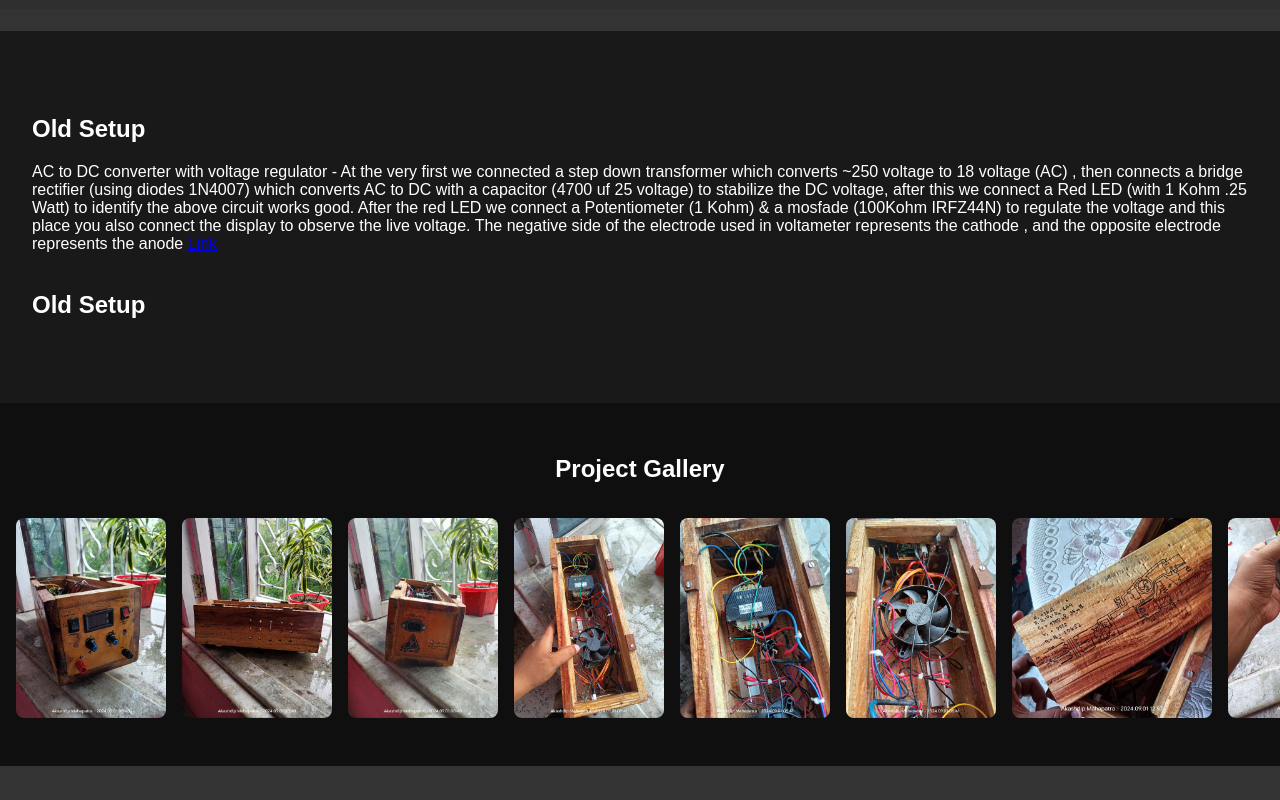
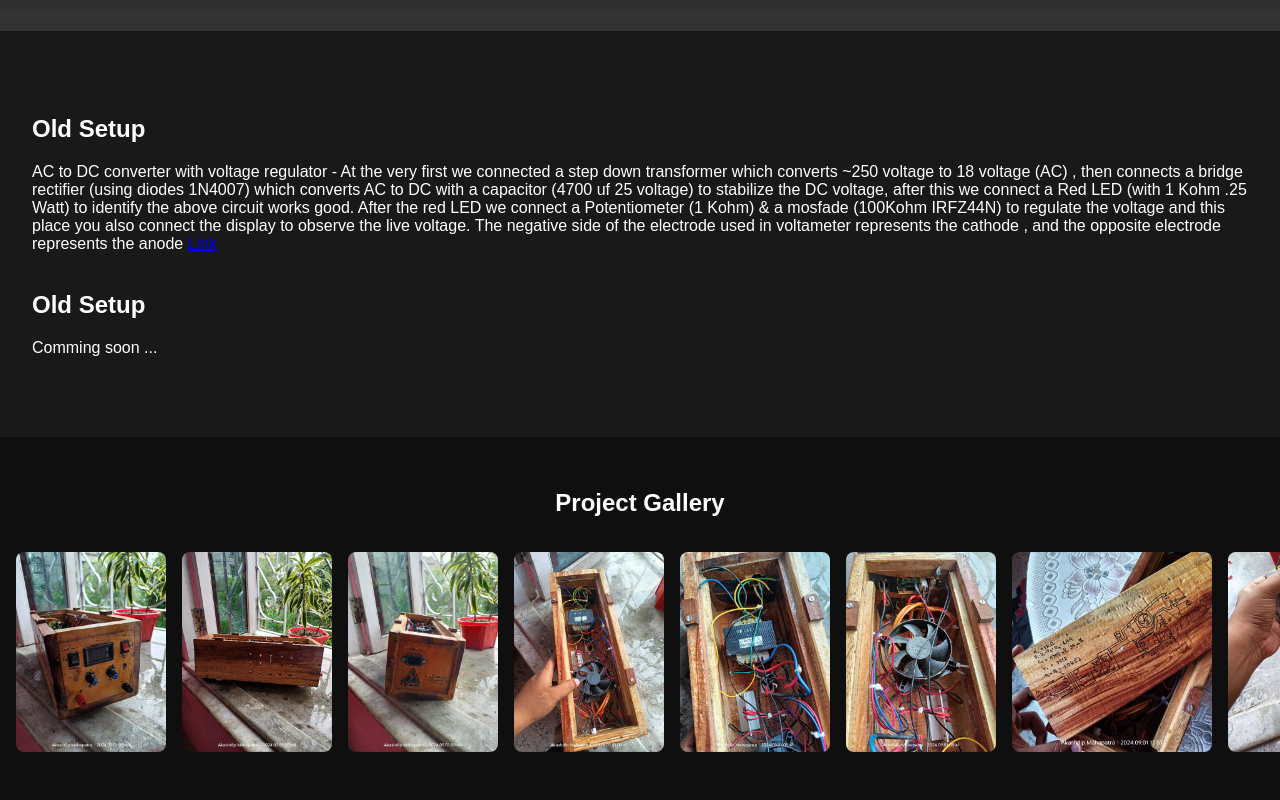
Before and after one commit to akashdip2001/college-final-year-project, a plain HTML site: page 6 sem powerSupply/index.html in a window 1280 px wide. Shown: the part 791-1591 px from the top of the page. Before the commit the page ends 1557 px from the top, so only its background shows below. Drawn offline with Linux system fonts and the light colour scheme; grey boxes are pictures that could not be loaded.

Commit message:
Update index.html

```diff
--- a/6 sem powerSupply/index.html
+++ b/6 sem powerSupply/index.html
@@ -61,7 +61,7 @@
       <br>
       <br>
       <h2>Old Setup</h2>
-      <p></p>
+      <p> Comming soon ... </p>
     </section>
 
     <!-- Gallery Section -->
```
